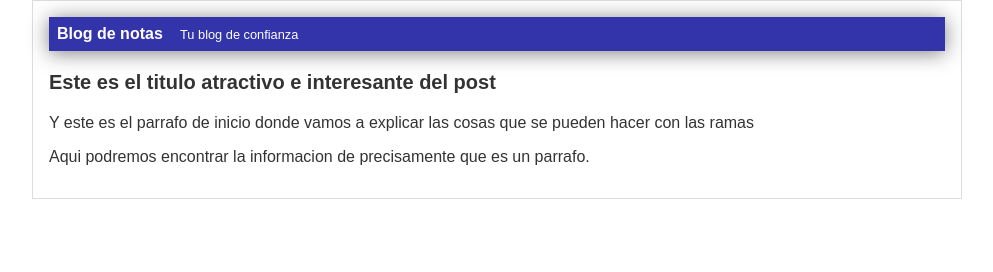
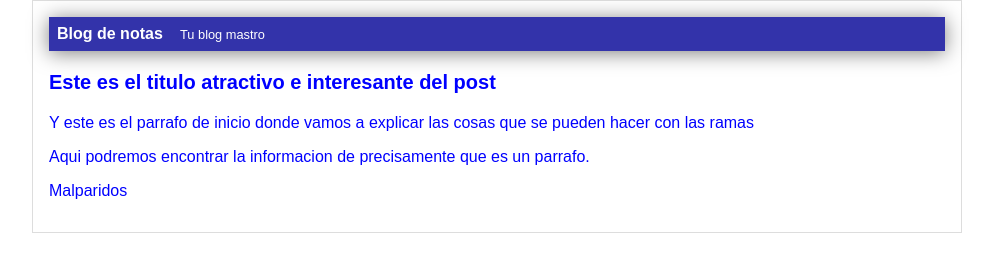
Before and after one commit to holala3/Blog-de-notas, a plain HTML site: page index.html in a window 1280 px wide. Shown: the whole page, without its empty margins (143-1136 px from the left). Drawn offline with Linux system fonts and the light colour scheme.

Commit message:
Agrege malparido y puse todo azul

```diff
--- a/index.html
+++ b/index.html
@@ -12,7 +12,7 @@
         <section id="cabecera">
             <article>
                 Blog de notas
-                <span id="tagline">Tu blog de confianza</span>
+                <span id="tagline">Tu blog mastro</span>
             </article>
         </section>
         <article >
@@ -25,6 +25,7 @@
             </p><p>
                 Aqui podremos encontrar la informacion de precisamente que es un parrafo.
             </p>
+            <p>Malparidos</p>
         </article>
     </section>
 </body>
--- a/styles.css
+++ b/styles.css
@@ -1,5 +1,5 @@
 body{
-    color: #333;
+    color: blue;
     text-align: left;
     font-size: 16px;
     font-family: sans-serif;
```
